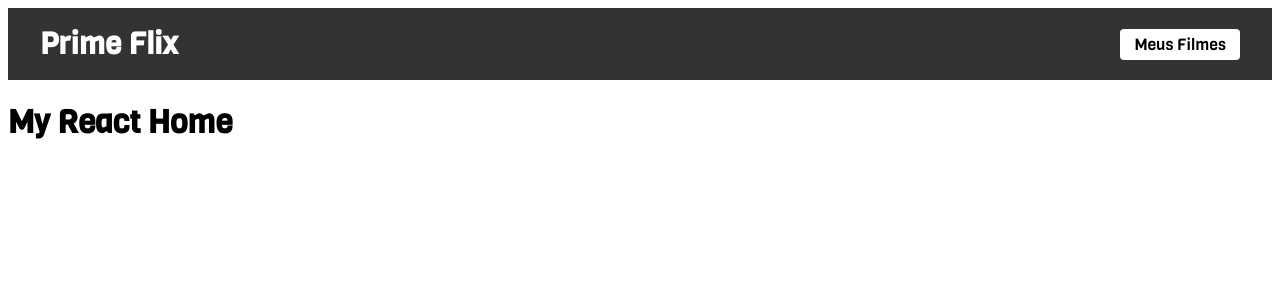
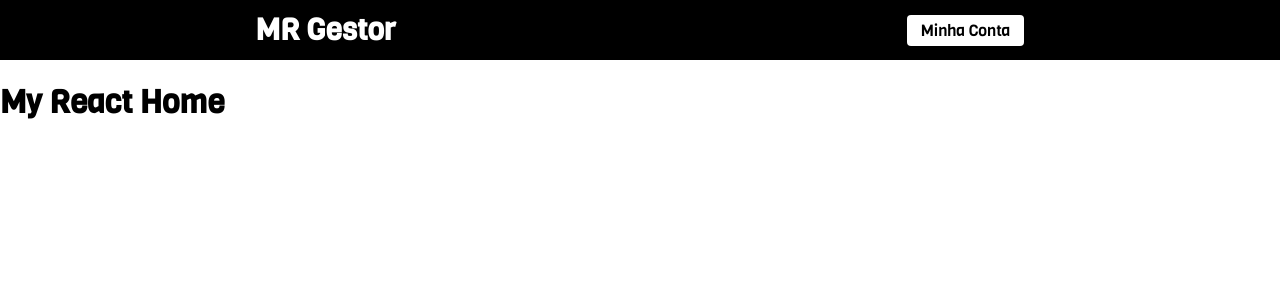
Before and after one commit to GabrielMelo01/curso-react, a JavaScript app: page / in a window 1280 px wide. Shown: the top 300 px of the page. Built offline with nearby package versions, Linux system fonts and the light colour scheme; the HTML template or start-up script is replaced by a standard one.

Commit message:
Criando Header

```diff
--- a/src/Components/Header/header.css
+++ b/src/Components/Header/header.css
@@ -1,11 +1,10 @@
 header {
     display: flex;
-    justify-content: space-between;
     align-items: center;
-    padding: 1rem 2rem;
-    background-color: #333;
-    color: #fff;
-    transition: 0.5s;
+    justify-content: space-around;
+    width: 100%;
+    height: 60px;
+    background-color: #000000;
 }
 
 .logo {
@@ -21,10 +20,6 @@ header {
     cursor: pointer;
     background-color: #fff;
     padding: 5px 14px;
-    color: #000;
+    color: #000000;
     border-radius: 4px;
 }
-
-header a:hover {
-    font-weight: bold;
-}
--- a/src/Components/Header/index.js
+++ b/src/Components/Header/index.js
@@ -3,8 +3,8 @@ import './header.css'
 function Header() {
     return (
         <header>
-        <Link className="logo" to='/'>Prime Flix</Link>
-        <Link className="favoritos" to='/favoritos'>Meus Filmes</Link>
+        <Link className="logo" to='/'>MR Gestor</Link>
+        <Link className="favoritos" to='/favoritos'>Minha Conta</Link>
       </header>
     );
 }
--- a/src/index.css
+++ b/src/index.css
@@ -1,6 +1,4 @@
 * {
-  /* margin: 0;
-  padding: 0; */
   box-sizing: border-box;
 }
 
@@ -11,4 +9,6 @@
 
 body {
   font-family: 'Viga', sans-serif;
+  margin: 0;
+  padding: 0;
 }
--- a/src/pages/Home/index.js
+++ b/src/pages/Home/index.js
@@ -2,6 +2,7 @@ function Home() {
     return (
       <div>
         <h1>My React Home</h1>
+        <br/>
       </div>
     );
 }
```
Also changed, not shown: src/img/backgound.avif (added), src/img/backgound.jpg (added).
